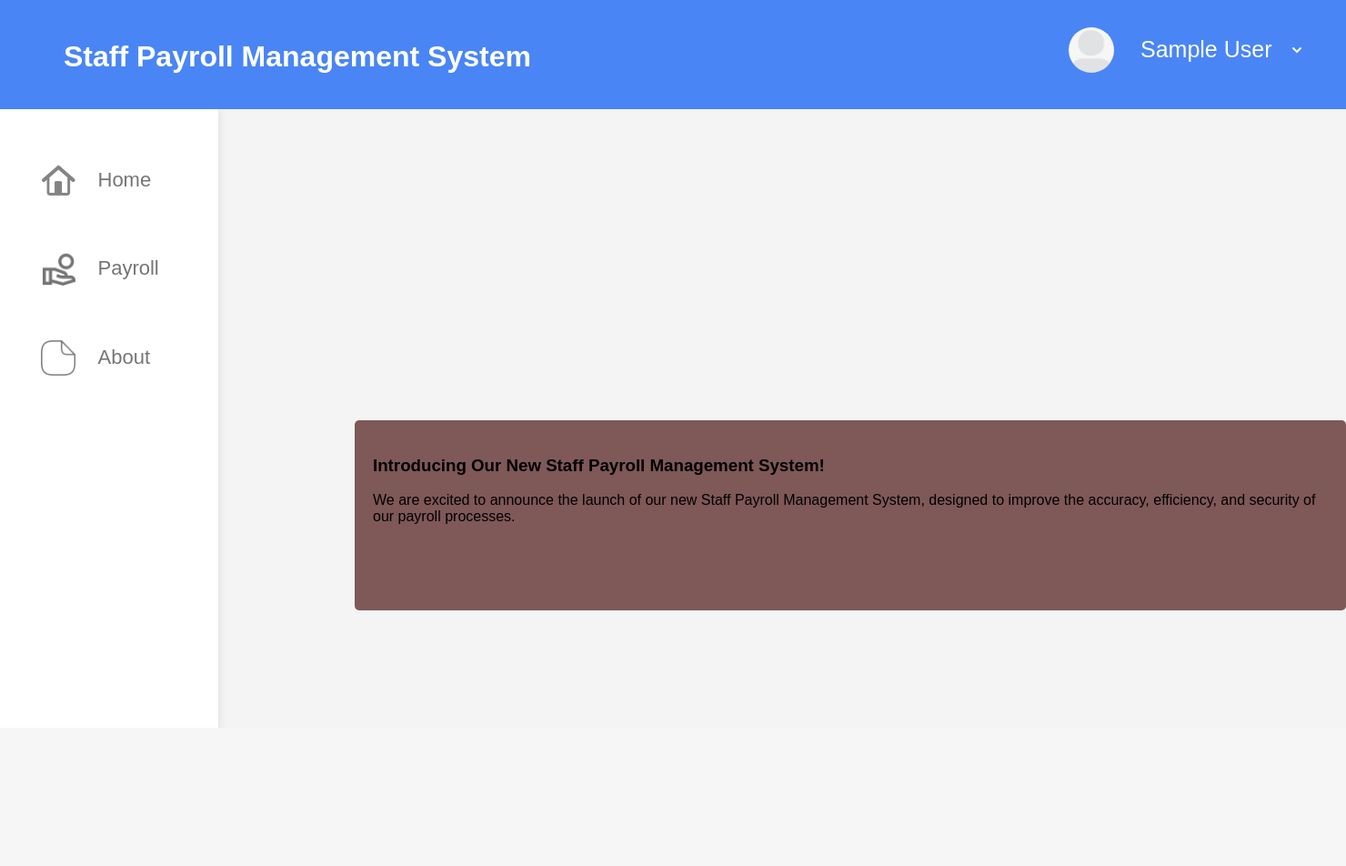
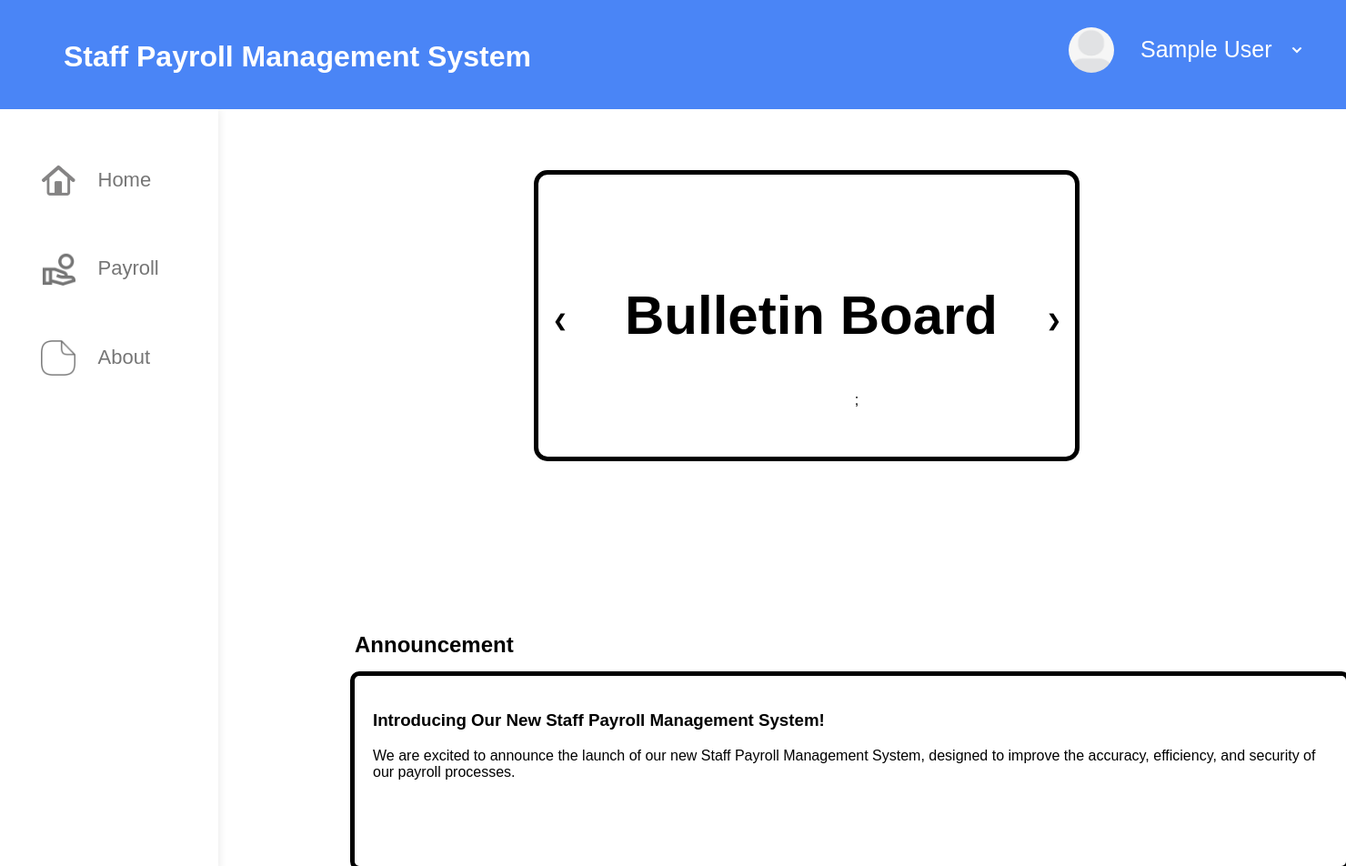
Before and after one commit to rydzze/Staff-Payroll-Management-System-WEB, a PHP site: page /dashboard.php in a window 1480 px wide. Shown: the whole page at 91% size. Before the commit the page ends 800 px from the top, so only its background shows below. Run offline with PHP 8.4, Linux system fonts and the light colour scheme; the visitor is signed in with stand-in values (Sample User, id 1).

Commit message:
dashboard php and css

```diff
--- a/user/css/dashboard.css
+++ b/user/css/dashboard.css
@@ -3,31 +3,30 @@
     margin: 0;
     padding: 0;
     background-color: #f4f4f4;
-}
-
-.main {
-    padding: 20px;
-    background-color: #f2f2f2;
+    display:contents;
 }
 
 
 .bulletin {
-    max-width: 600px;
-    margin: auto;
+    height: 270px;
+    width: 550px;
+    margin: 13%;
+    margin-left: 40%;
     position: relative;
-    background-color: #b31717;
+    background-color: #ffffff;
     padding: 20px;
     border-radius: 10px;
+    border-width: medium;
     box-shadow: 0 0 10px rgba(0,0,0,0.1);
+    outline: thick solid;
 }
 
 
 .bulletin-board {
-    position: relative;
-    display: flex;
-    flex-direction: column;
     width: 100%;
+    margin:10%;
 }
+
 
 .slides {
     display: none;
@@ -35,23 +34,30 @@
 }
 
 .slides img {
-    height:50px;
-    width: 50px;
+    height:270px;
+    width: 470px;
+    margin-right:100px;
+    margin-top: -10%;
     border-radius: 10px;
+}
+
+.slides h2 {
+    margin-right:100px;
+    margin-top: 100px;
+    font-size: 60px;
 }
 
 .prev, .next {
     cursor: pointer;
     position: absolute;
-    top: 50%;
+    top: 43%;
     width: auto;
     padding: 16px;
-    color: white;
+    color: rgb(0, 0, 0);
     font-weight: bold;
     font-size: 18px;
     transition: 0.6s ease;
     user-select: none;
-    background-color: rgba(0, 0, 0, 0.8);
     border-radius: 3px;
 
 }
@@ -95,15 +101,16 @@ p {
 }
 
 .announce {
-    margin-top:350px;
+    margin-top:30px;
     margin-left:390px;
     height: 100px;
 }
 
 .announcement {
-    background-color: #7f5858;
+    background-color: #ffffff;
     padding: 20px;
     border-radius: 5px;
+    outline: thick solid;
     width: 1050px; /* added this to make it full width */
     height: 169px; /* changed this to auto to make it dynamic */
 }
--- a/user/dashboard.php
+++ b/user/dashboard.php
@@ -12,12 +12,17 @@
     <link rel="stylesheet" href="css/dashboard.css">
 </head>
 
+<?php include 'templates/header.php';?>
+<?php include 'templates/sidebar.php';?>
+
 <body>
-    <?php include 'templates/header.php';?>
-    <?php include 'templates/sidebar.php';?>
 
     <section class="bulletin">
         <div class="bulletin-board">
+
+        <div class="slides">
+            <h2>Bulletin Board</h2>;
+          </div>
 
           <div class="slides">
             <img src="img/slideshow1.jpeg">
@@ -36,9 +41,8 @@
         <a class="next" onclick="plusSlides(1)">&#10095;</a>
     </section>
 
-<script src="js/slideshow.js"></script>
-
     <section class="announce">
+      <h1>Announcement</h1>
         <div class="announcement">
             <h3>Introducing Our New Staff Payroll Management System!</h3>
             <p>We are excited to announce the launch of our new Staff Payroll Management System,
@@ -46,6 +50,9 @@
         </div>
     </section>
 
+<script src="js/slideshow.js"></script>
+
+
 </body>
 
 </html>
```
Also changed, not shown: user/about.php (+7 -4 lines).
